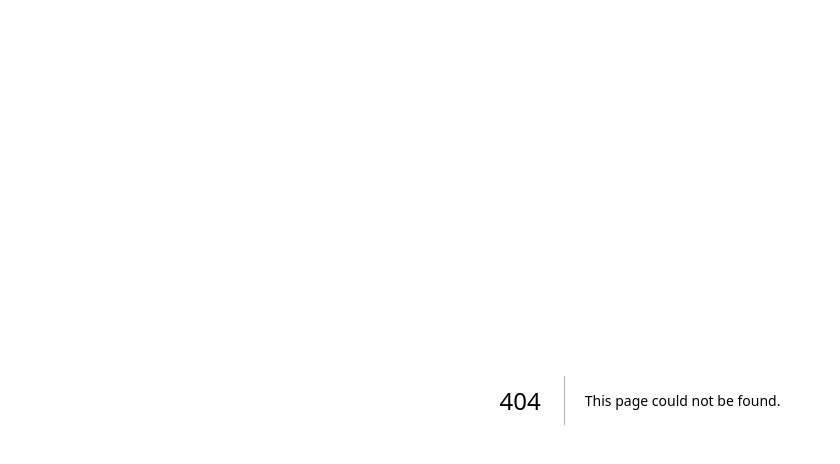
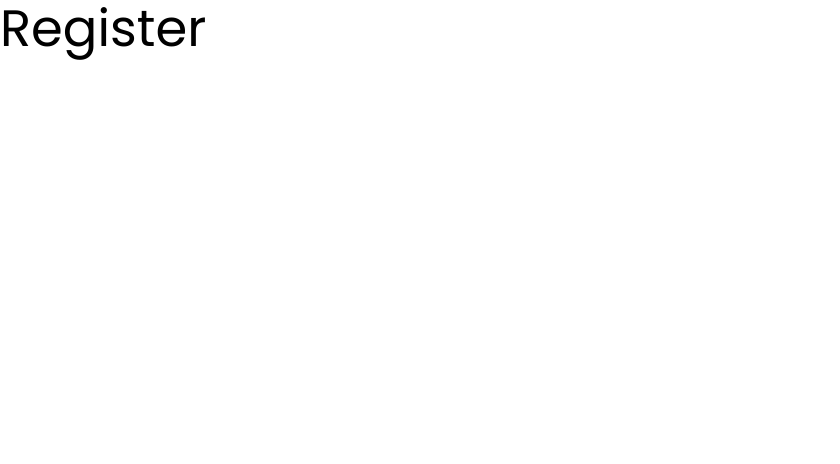
Before and after one commit to Inna-Mykytiuk/auth-app, a Next.js app: page /register in a window 1280 px wide. Before the commit this address had no page. Shown: the top 464 px of the page, without its empty margins (0-840 px from the left). Built offline with nearby package versions, Linux system fonts and the light colour scheme.

Commit message:
add starter pages

```diff
--- a/styles/globals.css
+++ b/app/globals.css
@@ -3,6 +3,11 @@
 @tailwind base;
 @tailwind components;
 @tailwind utilities;
+
+* {
+  font-family: 'Poppins', sans-serif;
+  box-sizing: border-box;
+}
 
 :root {
   --foreground-rgb: 0, 0, 0;
--- a/app/layout.js
+++ /dev/null
@@ -1,17 +0,0 @@
-import '../styles/globals.css';
-import { Inter } from 'next/font/google';
-
-const inter = Inter({ subsets: ['latin'] });
-
-export const metadata = {
-  title: 'Create Next App',
-  description: 'Generated by create next app',
-};
-
-export default function RootLayout({ children }) {
-  return (
-    <html lang="en">
-      <body className={inter.className}>{children}</body>
-    </html>
-  );
-}
--- /dev/null
+++ b/app/layout.jsx
@@ -0,0 +1,17 @@
+import './globals.css';
+// import { Inter } from 'next/font/google';
+
+// const inter = Inter({ subsets: ['latin'] });
+
+export const metadata = {
+  title: 'Home page',
+  description: 'Home page',
+};
+
+export default function RootLayout({ children }) {
+  return (
+    <html lang="en">
+      <body>{children}</body>
+    </html>
+  );
+}
--- /dev/null
+++ b/app/login/page.jsx
@@ -0,0 +1,12 @@
+export const metadata = {
+  title: 'Login page',
+  description: 'Login page',
+};
+
+export default function Login() {
+  return (
+    <div>
+      <h1>Login</h1>
+    </div>
+  );
+}
--- a/app/page.js
+++ b/app/page.jsx
@@ -1,10 +1,8 @@
-import Image from 'next/image';
-
 export default function Home() {
   return (
     <main className="flex min-h-screen flex-col items-center justify-between p-24">
       <div className="z-10 max-w-5xl w-full items-center justify-between font-mono text-sm lg:flex">
-        <h1 className="text-3xl font-bold underline">Hello world!</h1>
+        <h1 className="text-3xl font-bold">Hello world!</h1>
       </div>
     </main>
   );
--- /dev/null
+++ b/app/register/page.jsx
@@ -0,0 +1,12 @@
+export const metadata = {
+  title: 'Register page',
+  description: 'Register page',
+};
+
+export default function Register() {
+  return (
+    <div>
+      <h1>Register</h1>
+    </div>
+  );
+}
--- a/postcss.config.js
+++ b/postcss.config.js
@@ -1,7 +1,15 @@
+// module.exports = {
+//   plugins: {
+//     'postcss-import': {},
+//     'postcss-nesting': {}, // Замените на 'postcss-nesting' вместо 'tailwindcss/nesting'
+//     tailwindcss: {},
+//     autoprefixer: {},
+//   },
+// };
 module.exports = {
   plugins: {
     'postcss-import': {},
-    'postcss-nesting': {}, // Замените на 'postcss-nesting' вместо 'tailwindcss/nesting'
+    'tailwindcss/nesting': {},
     tailwindcss: {},
     autoprefixer: {},
   },
```
Also changed, not shown: components/Layout.jsx (added).
